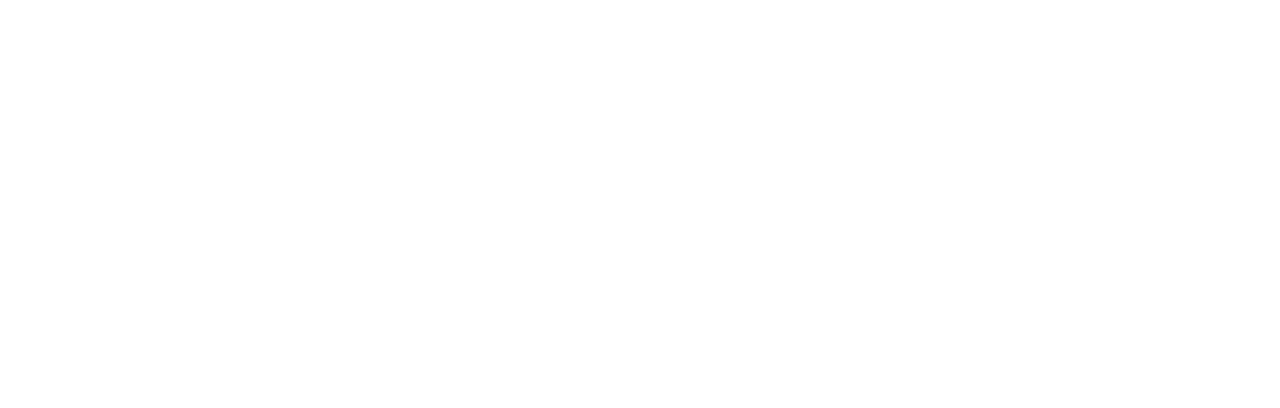
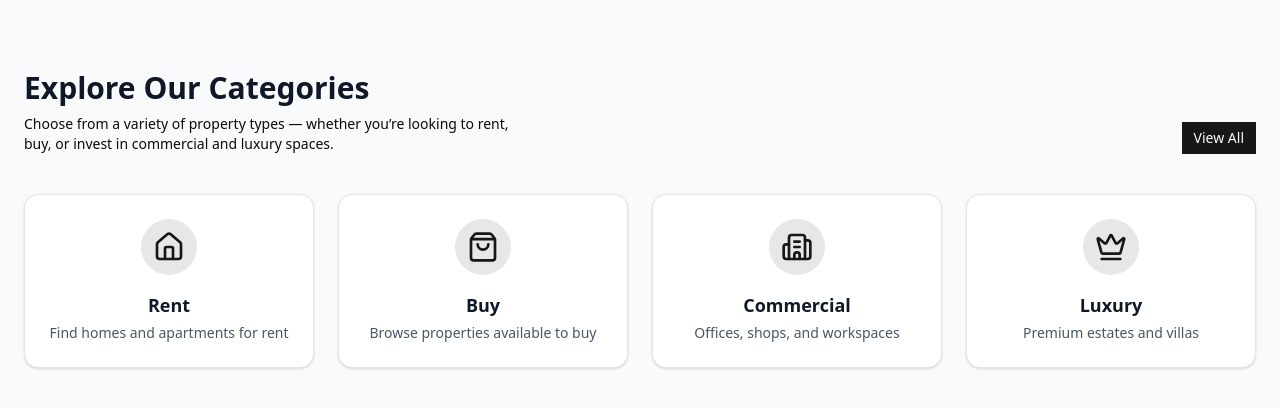
Before and after one commit to ArunRoy404/zentro-client, a Next.js app: page / in a window 1280 px wide. Shown: the part 1970-2378 px from the top of the page. Before the commit the page ends 1912 px from the top, so only its background shows below. Built offline with nearby package versions, Linux system fonts and the light colour scheme; no server answers.

Commit message:
Feat: Categories section added

```diff
--- /dev/null
+++ b/src/components/Categories/CategoriesCard.jsx
@@ -0,0 +1,24 @@
+import { Card, CardContent } from '../ui/card';
+import Link from 'next/link';
+
+const CategoriesCard = ({category}) => {
+    return (
+        <Link href={category.link}>
+            <Card className="group cursor-pointer border hover:shadow-lg transition-all duration-300 rounded-xl h-full">
+                <CardContent className="flex flex-col items-center justify-center text-center h-full">
+                    <div className="bg-primary/10 p-3 rounded-full mb-4 group-hover:bg-primary/20 transition-colors">
+                        <category.icon className="h-8 w-8 text-primary group-hover:scale-110 transition-transform" />
+                    </div>
+                    <h3 className="text-lg font-semibold text-gray-900">
+                        {category.label}
+                    </h3>
+                    <p className="text-sm text-gray-600 mt-1">
+                        {category.description}
+                    </p>
+                </CardContent>
+            </Card>
+        </Link>
+    );
+};
+
+export default CategoriesCard;
--- a/src/components/properties/PropertyCard.jsx
+++ b/src/components/properties/PropertyCard.jsx
@@ -41,7 +41,7 @@
 
 
             {/* Bottom row: Button & Price */}
-            <div className="flex items-center justify-between mt-4">
+            <div className="flex items-center justify-between mt-2 md:mt-4">
                 <p className="text-primary font-bold text-xl flex items-center gap-1">
                     $ {property.price.toLocaleString()}
                 </p>
--- /dev/null
+++ b/src/components/shared/SectionHeading.jsx
@@ -0,0 +1,13 @@
+const SectionHeading = ({ title, subtitle, Button }) => {
+    return (
+        <div className="flex items-end justify-between mb-10">
+            <div>
+                <h2 className="text-xl lg:text-3xl font-bold text-gray-900">{title}</h2>
+                <p className="text-xs lg:text-sm max-w-[250px] md:max-w-[500px] mt-2 fond-semibold" >{subtitle}</p>
+            </div>
+            {Button && <Button />}
+        </div>
+    );
+};
+
+export default SectionHeading;
--- /dev/null
+++ b/src/components/ui/card.jsx
@@ -0,0 +1,101 @@
+import * as React from "react"
+
+import { cn } from "@/lib/utils"
+
+function Card({
+  className,
+  ...props
+}) {
+  return (
+    <div
+      data-slot="card"
+      className={cn(
+        "bg-card text-card-foreground flex flex-col gap-6 rounded-xl border py-6 shadow-sm",
+        className
+      )}
+      {...props} />
+  );
+}
+
+function CardHeader({
+  className,
+  ...props
+}) {
+  return (
+    <div
+      data-slot="card-header"
+      className={cn(
+        "@container/card-header grid auto-rows-min grid-rows-[auto_auto] items-start gap-2 px-6 has-data-[slot=card-action]:grid-cols-[1fr_auto] [.border-b]:pb-6",
+        className
+      )}
+      {...props} />
+  );
+}
+
+function CardTitle({
+  className,
+  ...props
+}) {
+  return (
+    <div
+      data-slot="card-title"
+      className={cn("leading-none font-semibold", className)}
+      {...props} />
+  );
+}
+
+function CardDescription({
+  className,
+  ...props
+}) {
+  return (
+    <div
+      data-slot="card-description"
+      className={cn("text-muted-foreground text-sm", className)}
+      {...props} />
+  );
+}
+
+function CardAction({
+  className,
+  ...props
+}) {
+  return (
+    <div
+      data-slot="card-action"
+      className={cn(
+        "col-start-2 row-span-2 row-start-1 self-start justify-self-end",
+        className
+      )}
+      {...props} />
+  );
+}
+
+function CardContent({
+  className,
+  ...props
+}) {
+  return (<div data-slot="card-content" className={cn("px-6", className)} {...props} />);
+}
+
+function CardFooter({
+  className,
+  ...props
+}) {
+  return (
+    <div
+      data-slot="card-footer"
+      className={cn("flex items-center px-6 [.border-t]:pt-6", className)}
+      {...props} />
+  );
+}
+
+export {
+  Card,
+  CardHeader,
+  CardFooter,
+  CardTitle,
+  CardAction,
+  CardDescription,
+  CardContent,
+}
--- a/src/page/HomePage.jsx
+++ b/src/page/HomePage.jsx
@@ -1,3 +1,4 @@
+import Categories from '@/section/Home/Categories';
 import FeaturedProperties from '@/section/Home/FeaturedProperties';
 import Hero from '@/section/Home/Hero';
 
@@ -6,6 +7,7 @@
         <main className='pt-16 md:pt-17'>
             <Hero />
             <FeaturedProperties/>
+            <Categories/>
         </main>
     );
 };
--- /dev/null
+++ b/src/section/Home/Categories.jsx
@@ -0,0 +1,70 @@
+"use client"
+
+import CategoriesCard from "@/components/Categories/CategoriesCard"
+import Section from "@/components/Section/Section"
+import SectionHeading from "@/components/shared/SectionHeading"
+import { Button } from "@/components/ui/button"
+import { Card, CardContent } from "@/components/ui/card"
+import { Home, ShoppingBag, Building2, Crown } from "lucide-react"
+import Link from "next/link"
+
+const categories = [
+    {
+        label: "Rent",
+        description: "Find homes and apartments for rent",
+        icon: Home,
+        link: "/properties",
+    },
+    {
+        label: "Buy",
+        description: "Browse properties available to buy",
+        icon: ShoppingBag,
+        link: "/properties",
+    },
+    {
+        label: "Commercial",
+        description: "Offices, shops, and workspaces",
+        icon: Building2,
+        link: "/properties",
+    },
+    {
+        label: "Luxury",
+        description: "Premium estates and villas",
+        icon: Crown,
+        link: "/properties",
+    },
+]
+
+const Categories = () => {
+    return (
+        <Section bg={'bg-gray-50'}>
+            {/* heading  */}
+            <SectionHeading
+                title={'Explore Our Categories'}
+                subtitle={` Choose from a variety of property types — whether you’re looking
+                        to rent, buy, or invest in commercial and luxury spaces.`}
+                Button={() => {
+                    return (
+                        <Link href="/properties">
+                            <Button size={'sm'}>View All</Button>
+                        </Link>
+                    )
+                }}
+            />
+
+
+            {/* Category grid */}
+            <div className="grid grid-cols-2 xl:grid-cols-4 gap-6">
+                {categories.map((category) => (
+                    <CategoriesCard
+                        key={category.label}
+                        category={category}
+                    />
+                ))}
+            </div>
+
+        </Section>
+    )
+}
+
+export default Categories
--- a/src/section/Home/FeaturedProperties.jsx
+++ b/src/section/Home/FeaturedProperties.jsx
@@ -3,24 +3,30 @@
 import Section from "@/components/Section/Section"
 import { propertiesData } from "@/dummyData.jsx/properties"
 import PropertyCard from "@/components/properties/PropertyCard"
+import SectionHeading from "@/components/shared/SectionHeading"
 
 
 export default function FeaturedProperties() {
 
   return (
     <Section >
-      {/* Header */}
-      <div className="flex items-center justify-between mb-10">
-        <h2 className="text-3xl font-bold text-gray-900">Featured Properties</h2>
-        <Link href="/properties">
-          <Button variant="outline">View All</Button>
-        </Link>
-      </div>
+
+      {/* heading  */}
+      <SectionHeading
+        title={'Featured Properties'}
+        Button={() => {
+          return (
+            <Link href="/properties">
+              <Button size={'sm'}>View All</Button>
+            </Link>
+          )
+        }}
+      />
 
       {/* Grid */}
       <div className="grid gap-8 md:grid-cols-2 lg:grid-cols-3">
         {propertiesData.map((property) => (
-          <PropertyCard key={property._id} property={property}/>
+          <PropertyCard key={property._id} property={property} />
         ))}
       </div>
     </Section>
```
Also changed, not shown: 2 other files (tests, documents, lock files or other folders).
